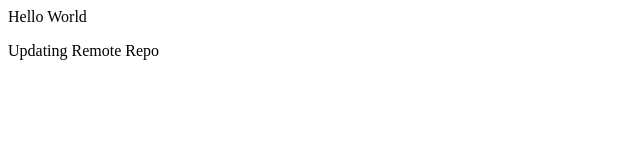
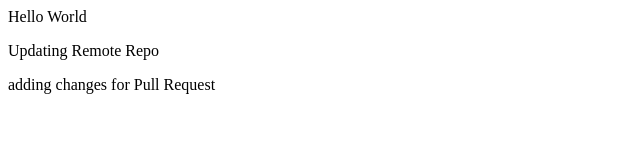
Before and after one commit to nikita922/DevOps, a plain HTML site: page index.html in a window 1280 px wide. Shown: the whole page, without its empty margins (0-640 px from the left). Drawn offline with Linux system fonts and the light colour scheme.

Commit message:
third commit

```diff
--- a/index.html
+++ b/index.html
@@ -8,5 +8,6 @@
 <body>
     Hello World
     <p>Updating Remote Repo</p>
+    <p>adding changes for Pull Request</p>
 </body>
 </html>
```
